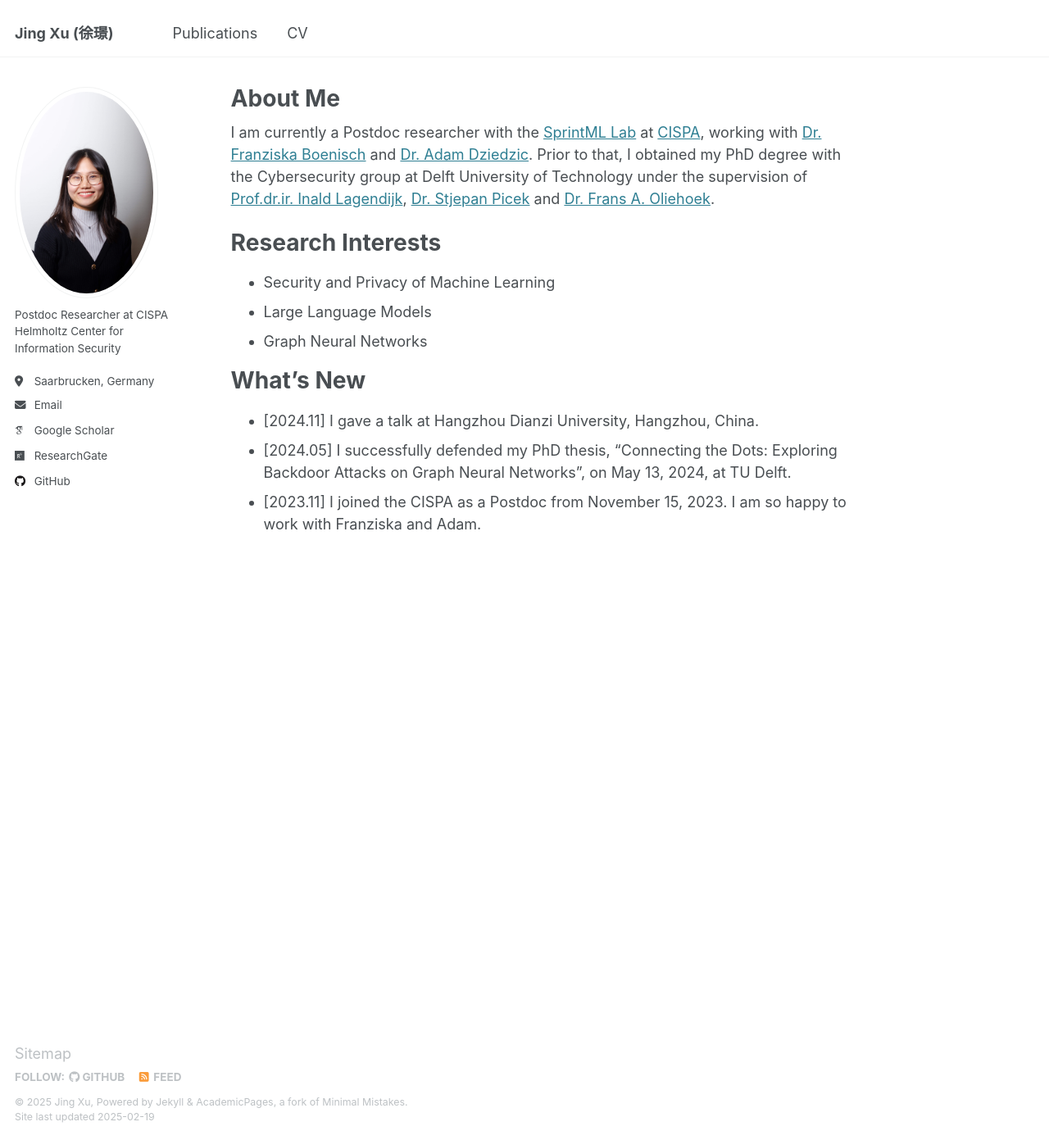
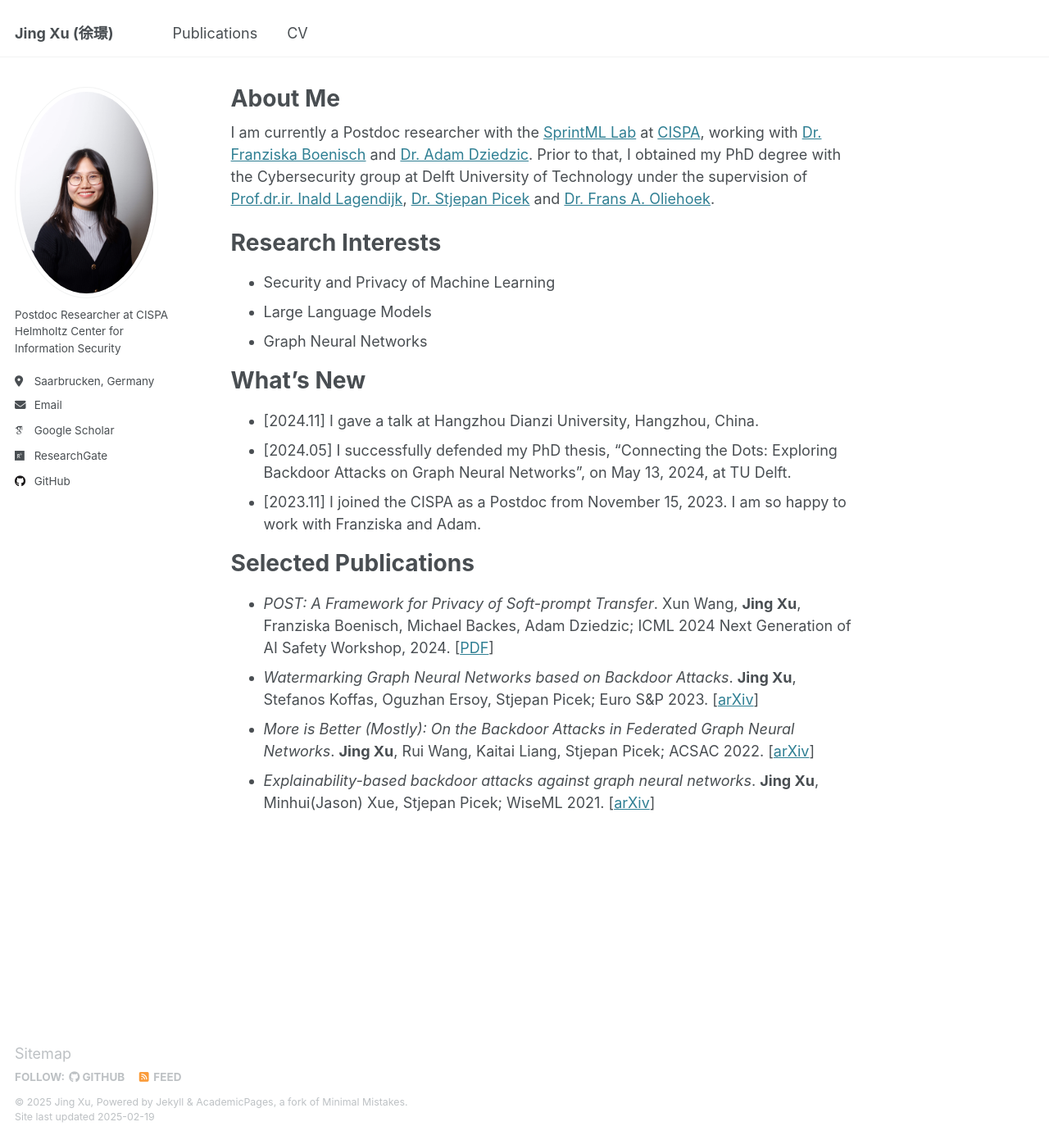
Before and after one commit to xujing1994/xujing1994.github.io, a Jekyll site: the page built from _pages/about.md, in a window 1280 px wide and 1391 px high. Shown: the whole window at 82% size. Built offline with Jekyll 4.4.1, drawn with Linux system fonts in a browser that asks for light colours; some web fonts are replaced.

Commit message:
Update about.md

```diff
--- a/_pages/about.md
+++ b/_pages/about.md
@@ -20,3 +20,10 @@ What's New
 * [2024.11] I gave a talk at Hangzhou Dianzi University, Hangzhou, China.
 * [2024.05] I successfully defended my PhD thesis, "Connecting the Dots: Exploring Backdoor Attacks on Graph Neural Networks", on May 13, 2024, at TU Delft.
 * [2023.11] I joined the CISPA as a Postdoc from November 15, 2023. I am so happy to work with Franziska and Adam.
+
+Selected Publications
+======
+* *POST: A Framework for Privacy of Soft-prompt Transfer*. Xun Wang, **Jing Xu**, Franziska Boenisch, Michael Backes, Adam Dziedzic; ICML 2024 Next Generation of AI Safety Workshop, 2024. [[PDF](https://openreview.net/pdf?id=LIaRa0oZSm)]
+* *Watermarking Graph Neural Networks based on Backdoor Attacks*. **Jing Xu**, Stefanos Koffas, Oguzhan Ersoy, Stjepan Picek; Euro S&P 2023. [[arXiv](https://arxiv.org/abs/2110.11024)]
+* *More is Better (Mostly): On the Backdoor Attacks in Federated Graph Neural Networks*. **Jing Xu**, Rui Wang, Kaitai Liang, Stjepan Picek; ACSAC 2022. [[arXiv](https://arxiv.org/abs/2202.03195)]
+* *Explainability-based backdoor attacks against graph neural networks*. **Jing Xu**, Minhui(Jason) Xue, Stjepan Picek; WiseML 2021. [[arXiv](https://arxiv.org/abs/2104.03674)]
```
